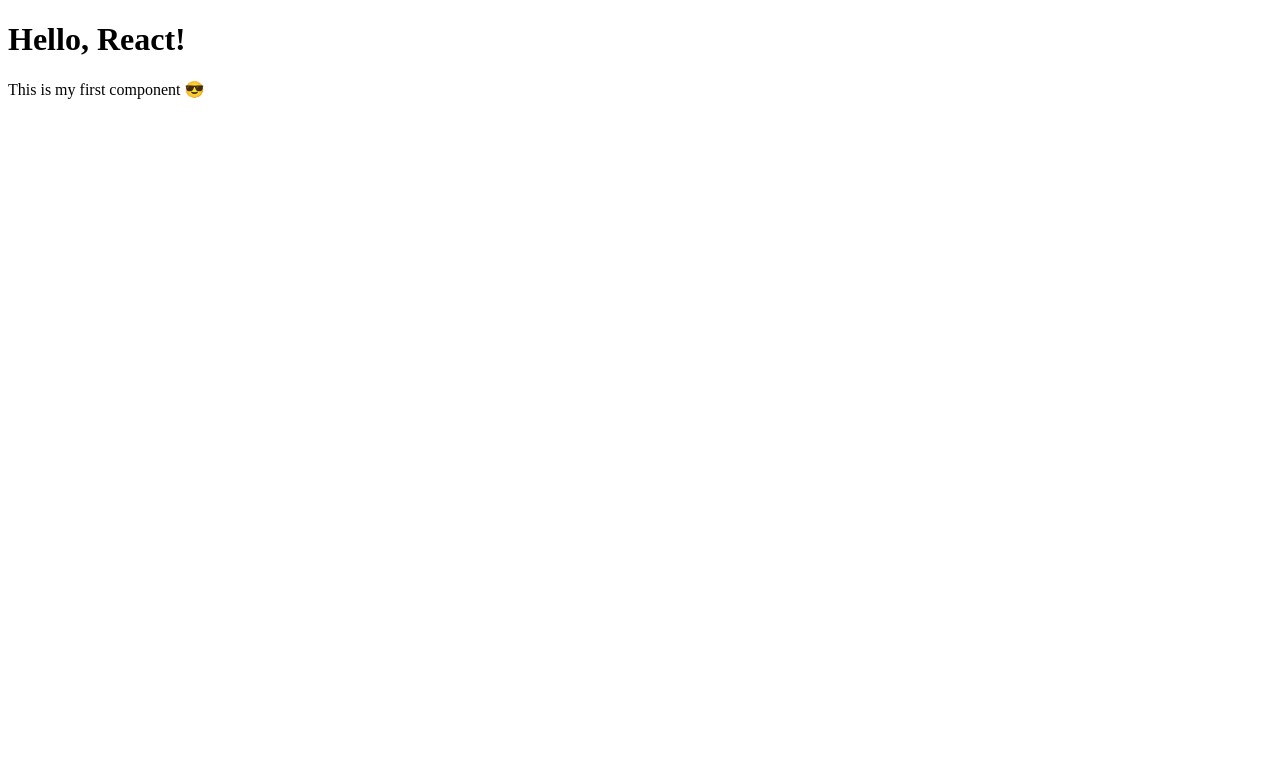
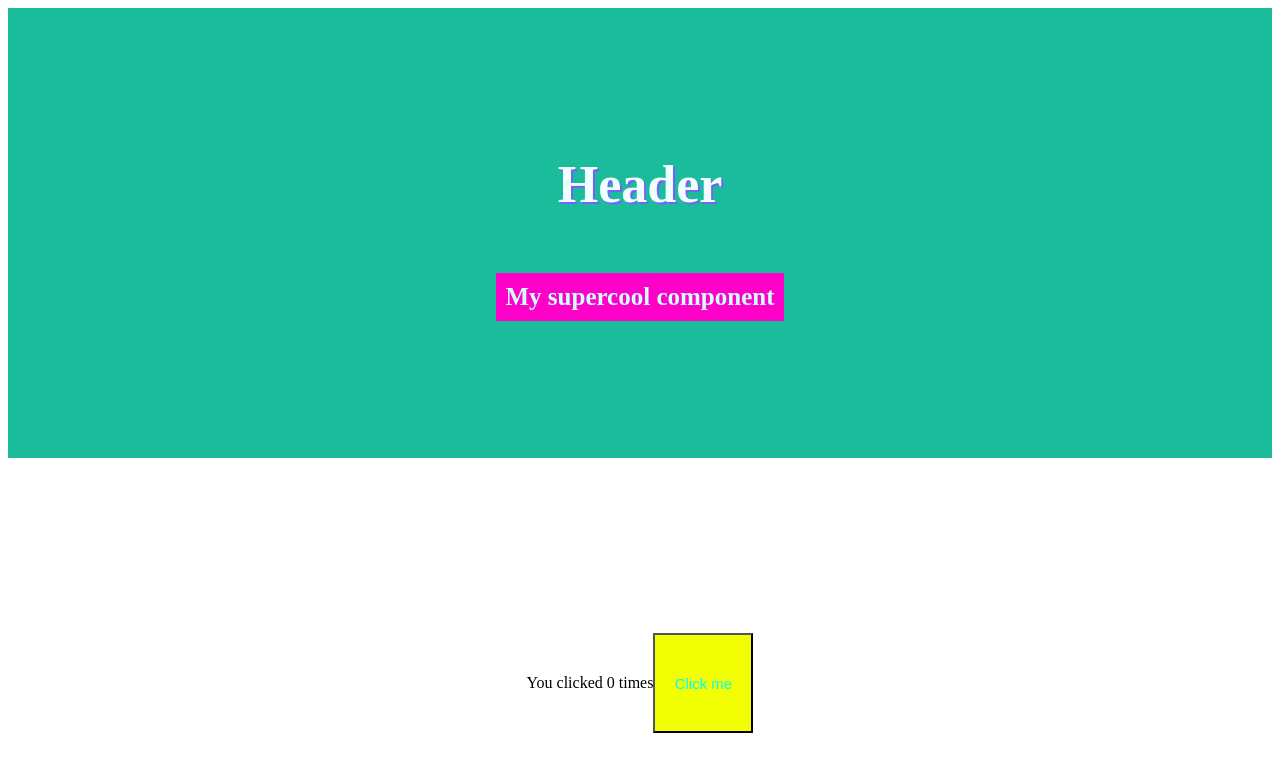
Before and after one commit to M1kajuhani/MYportfolio, a React (Create React App) app: page / in a window 1280 px wide. Shown: the top 772 px of the page. Built offline with nearby package versions, Linux system fonts and the light colour scheme.

Commit message:
clickcount

```diff
--- a/package.json
+++ b/package.json
@@ -14,6 +14,7 @@
       "react": "^18.2.0",
       "react-dom": "^18.2.0",
       "react-scripts": "5.0.1",
+      "sass": "^1.55.0",
       "typescript": "^4.8.4",
       "web-vitals": "^2.1.4"
    },
--- a/src/App.tsx
+++ b/src/App.tsx
@@ -1,10 +1,13 @@
-import React from 'react'
+import React from 'react';
 import MyFirstComponent from './components/myFirstComponent';
+import SomeExampleComponent from './components/example/someExampleComponent';
+import ClickCount from './components/clickCount';
 
 const App: React.FC = () => {
   return (
     <div>
-      <MyFirstComponent />
+       <SomeExampleComponent />
+       < ClickCount />
     </div>
   )
 }
--- /dev/null
+++ b/src/components/clickCount.module.scss
@@ -0,0 +1,16 @@
+.container {
+    width: 100%;
+    height: 450px;
+    display: flex;
+    justify-content: center;
+    align-items: center;
+    button {
+    width: 100px;
+    height: 100px;
+    font-size: 15px;
+    background-color: #f2fe03;
+    color:aqua;
+    position: center;
+    }
+
+}
--- /dev/null
+++ b/src/components/clickCount.tsx
@@ -0,0 +1,22 @@
+import React, { useState } from 'react'
+import styles from './clickCount.module.scss'
+
+
+type ClickCountProps = {
+
+}
+const ClickCount: React.FC<ClickCountProps> = () => {
+const [count, setCount] = useState(0);
+  console.count('Clicked the button ${count} times');
+    return (
+    <div className={styles.container}>
+      <p>You clicked {count} times</p>
+      <button onClick={() => setCount(count + 1)}>
+        Click me
+      </button>
+
+    </div>
+  )
+}
+
+export default ClickCount
--- /dev/null
+++ b/src/components/example/someExampleComponent.module.scss
@@ -0,0 +1,23 @@
+.container {
+    width: 100%;
+    height: 450px;
+    background: #1abc9c;
+    display: flex;
+    flex-direction: column;
+    justify-content: center;
+    align-items: center;
+
+    h1 {
+      font-size: 52px;
+      color: azure;
+      text-shadow: 2px 2px #7860ff;
+    }
+
+    p {
+      font-weight: 700;
+      font-size: 25px;
+      color: rgb(206, 255, 255);
+      background: rgb(255, 0, 200);
+      padding: 10px;
+    }
+  }
--- /dev/null
+++ b/src/components/example/someExampleComponent.tsx
@@ -0,0 +1,18 @@
+import React from 'react'
+import styles from './someExampleComponent.module.scss'
+
+type SomeExampleComponentProps = {
+
+}
+
+const SomeExampleComponent: React.FC<SomeExampleComponentProps> = () => {
+  return (
+      <div className={styles.container}>
+  <h1>Header</h1>
+  <p>My supercool component</p>
+      </div>
+
+  )
+}
+
+export default SomeExampleComponent
```
Also changed, not shown: public/index.html (+5 -5 lines), 1 other file (tests, documents, lock files or other folders). Lines whose indentation alone changed are shown as unchanged.
